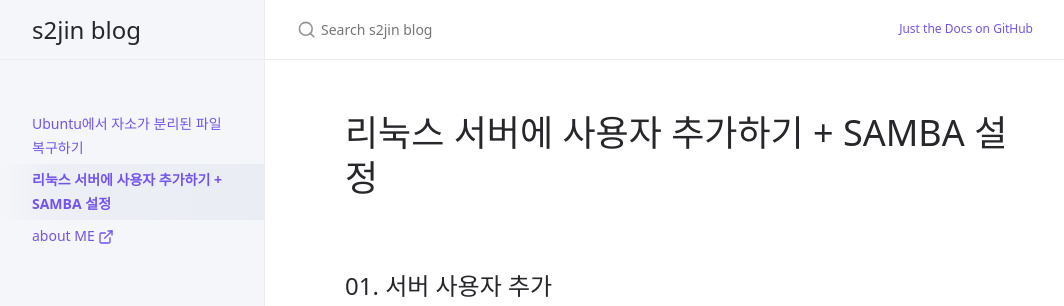
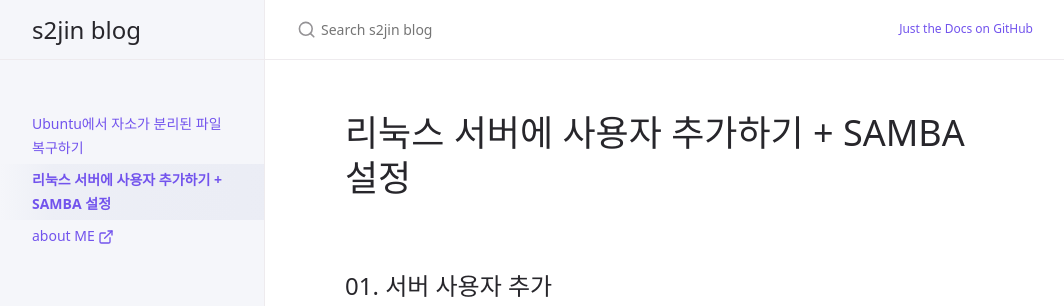
Before and after one commit to s2jin/blog, a Jekyll site: the page built from docs/add-user-linux-server-and-setting-samba.md, in a window 1280 px wide and 1400 px high. Shown: the top 306 px of the window, without its empty margins (107-1171 px from the left). Built offline with Jekyll 4.4.1, drawn with Linux system fonts in a browser that asks for light colours; cached includes are drawn as plain includes.

Commit message:
content 오른쪽 여백 추가
모바일로 확인했을 때 좌우 여백 크기가 다르게 보여서, 동일한 padding 적용 시도

```diff
--- a/_sass/custom/custom.scss
+++ b/_sass/custom/custom.scss
@@ -1,4 +1,5 @@
 // custom SCSS (or CSS) goes here
 .main-content-wrap {
     padding-left: 5rem;
+    padding-right: 5rem;
 }
```
